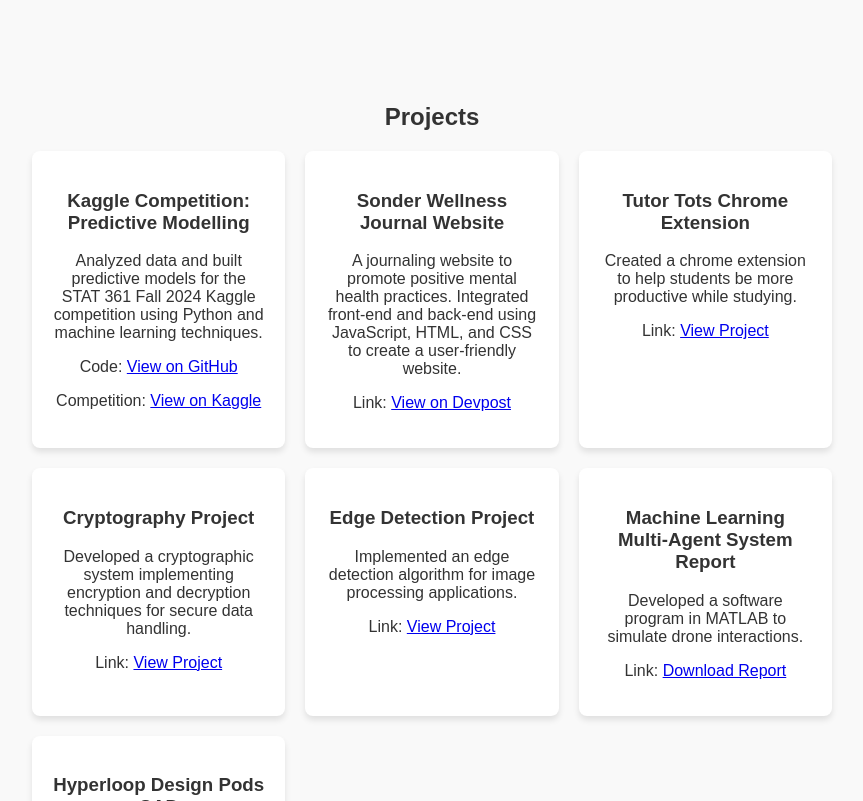
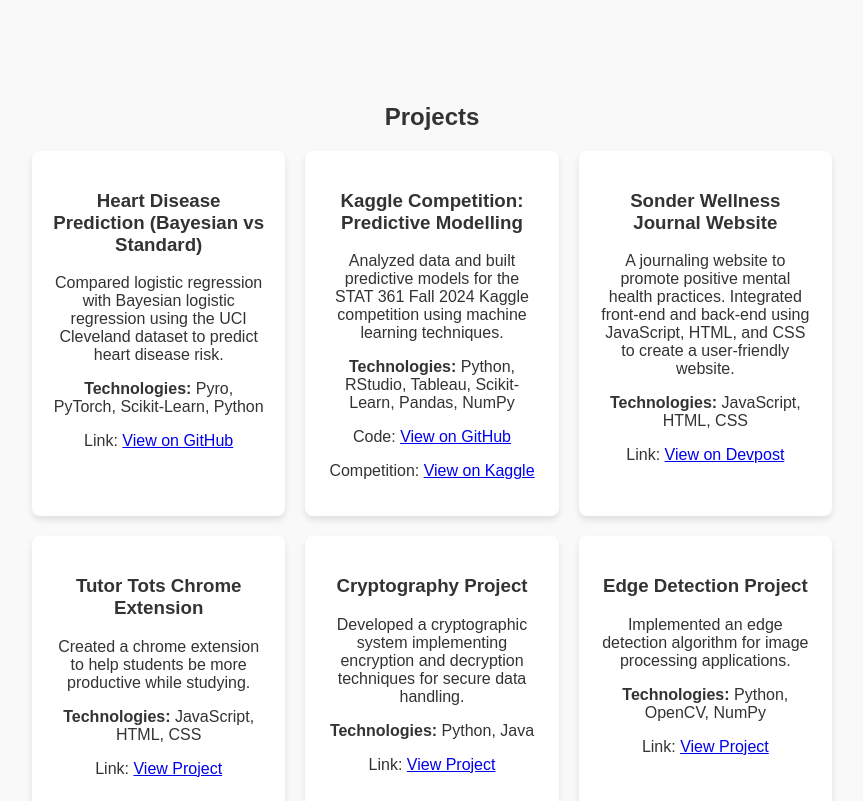
Before and after one commit to meaganmann/Portfolio, a plain HTML site: page index.html in a window 1280 px wide. Shown: the part 151-952 px from the top of the page, without its empty margins (208-1071 px from the left). Drawn offline with Linux system fonts and the light colour scheme.

Commit message:
Update index.html

```diff
--- a/index.html
+++ b/index.html
@@ -50,39 +50,52 @@
         <h2>Projects</h2>
         <div class="projects">
             <div class="project">
+                <h3>Heart Disease Prediction (Bayesian vs Standard)</h3>
+                <p>Compared logistic regression with Bayesian logistic regression using the UCI Cleveland dataset to predict heart disease risk.</p>
+                <p><strong>Technologies:</strong> Pyro, PyTorch, Scikit-Learn, Python</p>
+                <p>Link: <a href="https://github.com/meaganmann/Heart-Disease-Prediction" target="_blank">View on GitHub</a></p>
+            </div>
+            <div class="project">
                 <h3>Kaggle Competition: Predictive Modelling</h3>
-                <p>Analyzed data and built predictive models for the STAT 361 Fall 2024 Kaggle competition using Python and machine learning techniques.</p>
+                <p>Analyzed data and built predictive models for the STAT 361 Fall 2024 Kaggle competition using machine learning techniques.</p>
+                <p><strong>Technologies:</strong> Python, RStudio, Tableau, Scikit-Learn, Pandas, NumPy</p>
                 <p>Code: <a href="https://github.com/meaganmann/Kaggle-Comp" target="_blank">View on GitHub</a></p>
                 <p>Competition: <a href="https://www.kaggle.com/competitions/stat-361-final-project-fall-2024" target="_blank">View on Kaggle</a></p>
             </div>
             <div class="project">
                 <h3>Sonder Wellness Journal Website</h3>
                 <p>A journaling website to promote positive mental health practices. Integrated front-end and back-end using JavaScript, HTML, and CSS to create a user-friendly website.</p>
+                <p><strong>Technologies:</strong> JavaScript, HTML, CSS</p>
                 <p>Link: <a href="https://devpost.com/software/sonder-iobzk0" target="_blank">View on Devpost</a></p>
             </div>
             <div class="project">
                 <h3>Tutor Tots Chrome Extension</h3>
                 <p>Created a chrome extension to help students be more productive while studying.</p>
+                <p><strong>Technologies:</strong> JavaScript, HTML, CSS</p>
                 <p>Link: <a href="https://github.com/meaganmann/Tutor-Tots-Popup" target="_blank">View Project</a></p>
             </div>
             <div class="project">
                 <h3>Cryptography Project</h3>
                 <p>Developed a cryptographic system implementing encryption and decryption techniques for secure data handling.</p>
+                <p><strong>Technologies:</strong> Python, Java</p>
                 <p>Link: <a href="https://github.com/meaganmann/Cryptography" target="_blank">View Project</a></p>
             </div>
             <div class="project">
                 <h3>Edge Detection Project</h3>
                 <p>Implemented an edge detection algorithm for image processing applications.</p>
+                <p><strong>Technologies:</strong> Python, OpenCV, NumPy</p>
                 <p>Link: <a href="https://github.com/meaganmann/Edge-detect" target="_blank">View Project</a></p>
             </div>
             <div class="project">
                 <h3>Machine Learning Multi-Agent System Report</h3>
                 <p>Developed a software program in MATLAB to simulate drone interactions.</p>
+                <p><strong>Technologies:</strong> MATLAB</p>
                 <p>Link: <a href="https://drive.google.com/file/d/1YHZP0zX6cR7tJS9wdSW5owm32bzCj_wy/view" target="_blank">Download Report</a></p>
             </div>
             <div class="project">
                 <h3>Hyperloop Design Pods CAD</h3>
                 <p>Website displaying the hyperloop pods designed in CAD.</p>
+                <p><strong>Technologies:</strong> CAD, Figma, HTML</p>
                 <p>Link: <a href="https://www.queenshyperloop.ca/our-pods" target="_blank">View Project</a></p>
             </div>
         </div>
```
